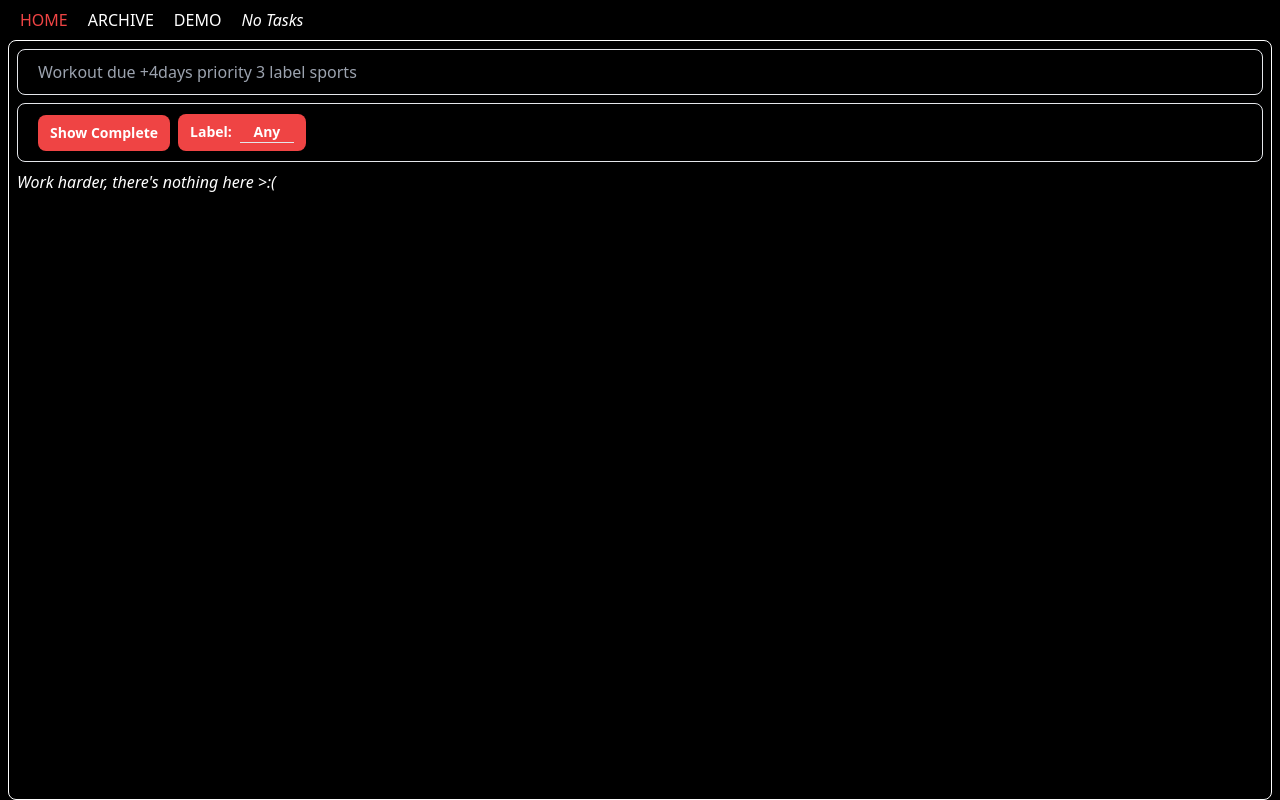
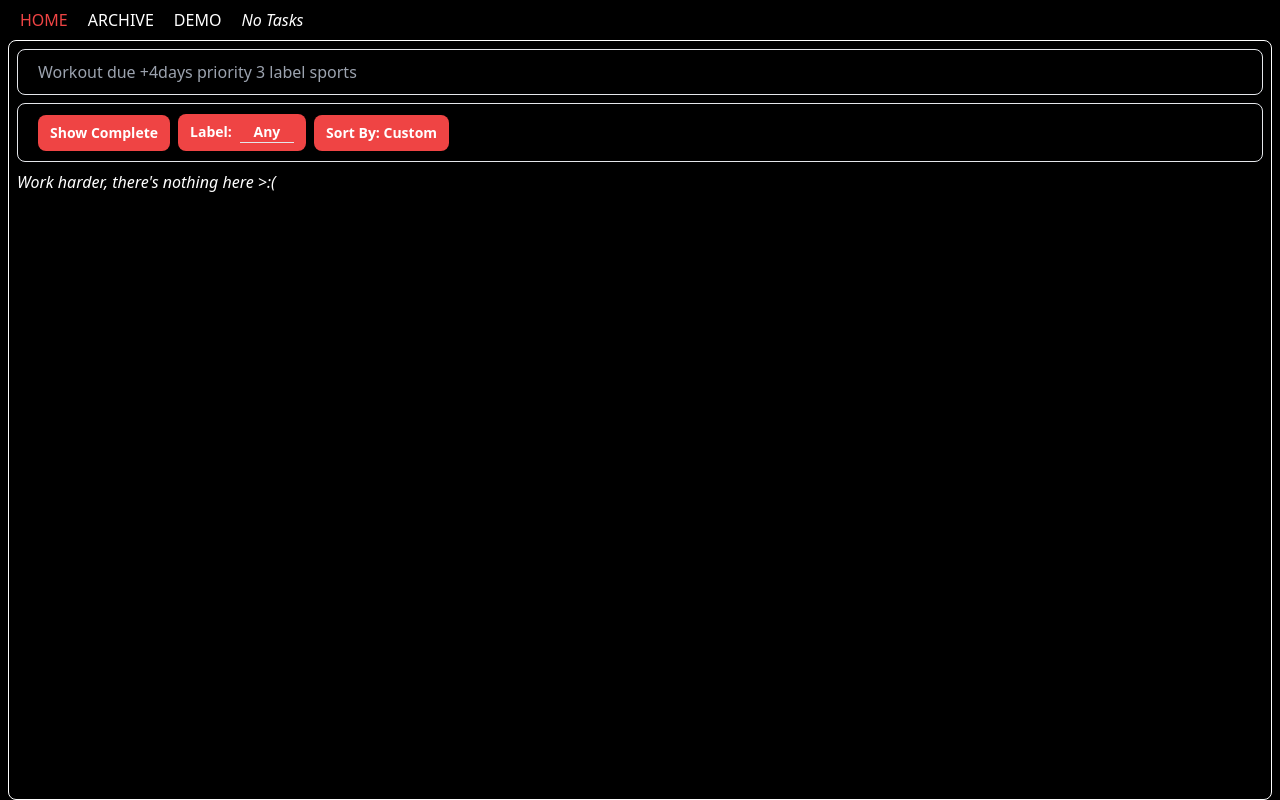
Before and after one commit to serge133/todo-app-simple, a Next.js app: page / in a window 1280 px wide. Built offline with nearby package versions, Linux system fonts and the light colour scheme.

Commit message:
sort by custom and due date added to list controller

```diff
--- a/components/list_controller.tsx
+++ b/components/list_controller.tsx
@@ -5,14 +5,21 @@ type Props = {
   labelFilterVal: string;
   hideComplete: boolean;
   setHideComplete: (val: boolean) => void;
+  sortBy: "custom" | "duedate";
+  setSortByFilter: (val: "custom" | "duedate") => void;
 };
 
 export default function ListController(props: Props) {
   const toggleShowComplete = () => props.setHideComplete(!props.hideComplete);
+  const toggleFilter = () => {
+    if (props.sortBy === "custom") props.setSortByFilter("duedate");
+    else props.setSortByFilter("custom");
+  };
 
   const handleLabelChange = (e: ChangeEvent<HTMLInputElement>) => {
     props.onChangeLabel(e.target.value);
   };
+
   return (
     <section className="rounded-lg bg-inherit border px-5 py-2.5 focus:outline-none mt-2 flex flex-row justify-start items-center gap-2">
       <div
@@ -30,6 +37,12 @@ export default function ListController(props: Props) {
           placeholder="Any"
         />
       </div>
+      <div
+        onClick={toggleFilter}
+        className="cursor-pointer font-bold rounded-lg px-3 py-2 text-sm bg-red-500 hover:bg-red-600"
+      >
+        Sort By: {props.sortBy === "custom" ? "Custom" : "Due Date"}
+      </div>
     </section>
   );
 }
--- a/pages/index.tsx
+++ b/pages/index.tsx
@@ -19,6 +19,9 @@ export default function Home() {
   // TASK FILTERS
   const [labelFilter, setLabelFilter] = useState<string>("");
   const [hideCompleteTasks, setHideCompleteTasks] = useState(true);
+  const [sortByFilter, setSortByFilter] = useState<"custom" | "duedate">(
+    "custom"
+  );
   // ---------------------------
 
   // SETS RANDOM CATCH PHRASE
@@ -62,7 +65,8 @@ export default function Home() {
     return [actionMap, strippedField.join(" ").trim()];
   };
 
-  const reorderTasks = (ts: Task[]): Task[] => {
+  // Creates copy not in place
+  const reorderTasksCustom = (ts: Task[]): Task[] => {
     const newTasks = [...ts];
     newTasks.sort((a, b) => {
       if (a.order > b.order) {
@@ -77,14 +81,38 @@ export default function Home() {
     return newTasks;
   };
 
+  // Creates copy not in place
+  const reorderTasksDueDate = (ts: Task[]): Task[] => {
+    const newTasks = [...ts];
+    newTasks.sort((a, b) => {
+      if (a.dueMS > b.dueMS) {
+        return 1;
+      }
+
+      if (a.dueMS < b.dueMS) {
+        return -1;
+      }
+      return 0;
+    });
+    return newTasks;
+  };
+
   useEffect(() => {
     const fetchTasks = async () => {
       let data = await fetchTasksDB();
-      data = reorderTasks(data);
+      data = reorderTasksCustom(data);
       setTasks(data);
     };
     fetchTasks().catch(console.log);
   }, []);
+
+  useEffect(() => {
+    if (sortByFilter === "custom") {
+      setTasks(reorderTasksCustom(tasks));
+    } else if (sortByFilter === "duedate") {
+      setTasks(reorderTasksDueDate(tasks));
+    }
+  }, [sortByFilter]);
 
   const submitTask = () => {
     const [actionMap, field] = parseTask(taskField);
@@ -185,7 +213,7 @@ export default function Home() {
   const taskFilterPredicate = (task: Task) => {
     if (
       labelFilter &&
-      !task.label.toLowerCase().includes(labelFilter.toLowerCase())
+      !task.label.toLowerCase().includes(labelFilter.trim().toLowerCase())
     )
       return false;
     if (hideCompleteTasks && task.complete) return false;
@@ -215,6 +243,13 @@ export default function Home() {
     </section>
   );
 
+  // const Seperator = (
+  //   <section>
+  //     <h1 className="text-3xl">Today</h1>
+  //     <hr />
+  //   </section>
+  // );
+
   return (
     <main className="flex h-screen w-screen flex-col items-center justify-between px-2 pd-2 pt-10">
       <Navbar
@@ -232,10 +267,12 @@ export default function Home() {
           }}
         />
         <ListController
+          setSortByFilter={setSortByFilter}
           labelFilterVal={labelFilter}
           onChangeLabel={setLabelFilter}
           hideComplete={hideCompleteTasks}
           setHideComplete={setHideCompleteTasks}
+          sortBy={sortByFilter}
         />
         {TaskList}
       </div>
```
